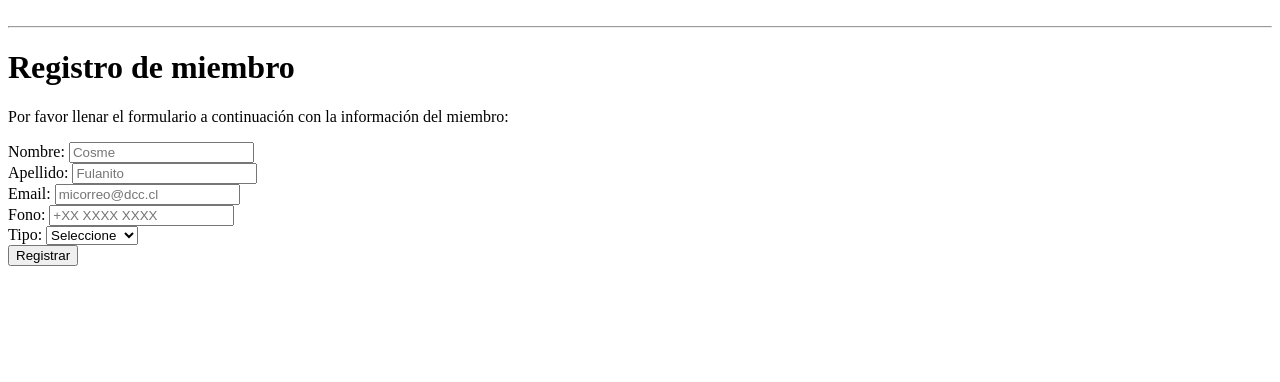
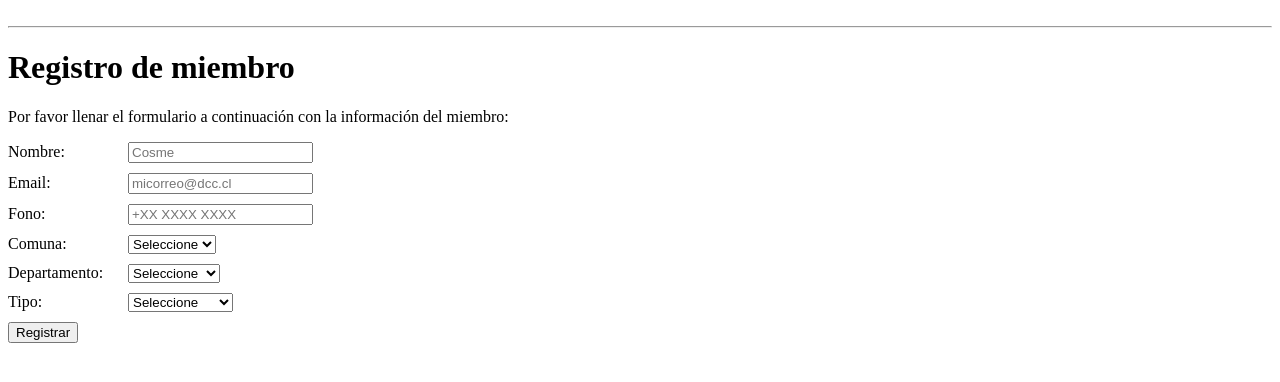
Before and after one commit to JosefinaE/desarrollo_web_josefina_errazuriz, a Flask app: page /register in a window 1280 px wide. Shown: the part 98-480 px from the top of the page. Run offline with Flask 3, Linux system fonts and the light colour scheme; data that the repository does not hold is empty.

Commit message:
add registro miembros

```diff
--- a/app.py
+++ b/app.py
@@ -1,12 +1,13 @@
-from flask import Flask, render_template, request
+from flask import Flask, render_template, request, flash, redirect, url_for
 from sqlalchemy import select
 from sqlalchemy import create_engine
 from sqlalchemy.orm import Session
 
 from models import Actividad, Comuna, Foto, Miembro, Region
+from validators import validar_miembro
 
 app = Flask(__name__, template_folder="./templates", static_folder="./static")
-
+app.config["SECRET_KEY"] = "ñkdalksdo0akoriqworkdaslmlkadpñ"
 
 def getSession():
     connection_string = "mysql+pymysql://cc5002:programacionweb@localhost:3306/tarea2"
@@ -23,10 +24,37 @@ def home():
 
 @app.route("/register", methods=['POST', 'GET'])
 def registrar_miembro():
+
+    session = getSession()
+    comunas = session.scalars(select(Comuna).order_by(Comuna.nombre))
     if request.method == 'POST':
-        form = request.form
-        print(form.get("nombre"))
-    return render_template("registro.html")
+        data = request.form
+        id_comunas = [c.id for c in comunas]
+        valid_messages = validar_miembro(data, id_comunas)
+
+        ret = False
+        for valid, msg in valid_messages:
+            if not valid:
+                flash(msg, 'error')
+                ret = True
+        if ret:
+            return redirect(url_for('registrar_miembro'))
+        # Insert into db
+        new_miembro = Miembro(
+            nombre = data.get("nombre"),
+            email = data.get("email"),
+            telefono = data.get("fono"),
+            tipo = data.get("tipo"),
+            departamento = data.get("depto"),
+            comuna_id = data.get("id_comuna")
+        )
+        try:
+            session.add(new_miembro)
+            session.commit()
+        except Exception as e:
+            flash(f"Error al registrar miembro {e}", 'error')
+            session.rollback()
+    return render_template("registro.html", comunas=comunas)
 
 
 @app.route("/")
--- a/sql_scripts/tarea2.sql
+++ b/sql_scripts/tarea2.sql
@@ -55,6 +55,9 @@ CREATE TABLE IF NOT EXISTS `tarea2`.`miembro` (
   `telefono` VARCHAR(15) NOT NULL,
   `fecha_registro` DATETIME NOT NULL,
   `comuna_id` INT NOT NULL,
+  `tipo` ENUM('estudiante_pre', 'estudiante_post', 'funcionario', 'academico') NOT NULL,
+  `departamento` ENUM('DCC', 'DIM', 'DFI', 'DIE', 'DII', 'Ing. en Minas', 'Ing. Mecanica', 'Ing. Civil','Geologia','Astronomia') NULL,
+
   PRIMARY KEY (`id`),
   INDEX `fk_miembro_comuna1_idx` (`comuna_id` ASC),
   CONSTRAINT `fk_miembro_comuna1`
--- a/templates/base.html
+++ b/templates/base.html
@@ -3,6 +3,7 @@
 
 <head>
     <title>{{title}}</title>
+    <link rel="stylesheet" href="{{ url_for('static', filename='css/styles.css') }}">
 </head>
 
 
@@ -19,6 +20,16 @@
 <br>
 <div id="errors" class="error-container"></div>
 <hr>
+{% with messages = get_flashed_messages(with_categories=true) %}
+  {% if messages %}
+    <ul class=flashes>
+    {% for category, message in messages %}
+      <li class="{{ category }}">{{ message }}</li>
+    {% endfor %}
+    </ul>
+  {% endif %}
+{% endwith %}
+
 {% block content %}
 {% endblock %}
 </html>
--- a/templates/registro.html
+++ b/templates/registro.html
@@ -13,11 +13,6 @@
     </div>
 
     <div class="form-row">
-        <label for="apellido" class="form-label">Apellido:</label>
-        <input id="apellido" name="apellido" type="text" placeholder="Fulanito">
-    </div>
-
-    <div class="form-row">
         <label for="email" class="form-label">Email:</label>
         <input id="email" name="email" type="email" placeholder="micorreo@dcc.cl">
     </div>
@@ -27,14 +22,41 @@
         <input id="fono" name="fono" type="text" placeholder="+XX XXXX XXXX">
     </div>
 
-    <div class="form-row">
-        <label for="tipo" class="form-label">Tipo:</label>
+    <div class="form-row"  id="select_comuna">
+        <label for="id_comuna" class="form-label">Comuna:</label>
+        <select id="id_comuna" name="id_comuna">
+            <option value="">Seleccione</option>
+            {% for c in comunas %}
+            <option value="{{c.id}}">{{c.nombre}}</option>
+            {% endfor %}
+        </select>
+    </div>
+
+    <div class="form-row" onchange="hideDeptoSelect()" id="select_tipo">
+        <label for="tipo" class="form-label">Departamento:</label>
         <select id="tipo" name="tipo">
             <option value="">Seleccione</option>
             <option value="estudiante_pre">Pre-grado</option>
             <option value="estudiante_post">Post-grado</option>
             <option value="funcionario">Funcionario</option>
             <option value="academico">Académico</option>
+        </select>
+    </div>
+
+    <div class="form-row" id="select_depto">
+        <label for="depto" class="form-label">Tipo:</label>
+        <select id="depto" name="depto">
+            <option value="">Seleccione</option>
+            <option value="DCC">DCC</option>
+            <option value="DIM">DIM</option>
+            <option value="DFI">DFI</option>
+            <option value="DIE">DIE</option>
+            <option value="DII">DII</option>
+            <option value="Geologia">Geología</option>
+            <option value="Astronomia">Astronomía</option>
+            <option value="Ing. en Minas">Ing. en Minas</option>
+            <option value="Ing. Mecanica">Ing. Mecánica</option>
+            <option value="Ing. Civil">Ing. Civil</option>
         </select>
     </div>
 
@@ -49,36 +71,60 @@
 <script>
     const form = document.getElementById("form-registro");
     const nombre = document.getElementById("nombre");
-    const apellido= document.getElementById("apellido");
     const email = document.getElementById("email");
     const tipo = document.getElementById("tipo");
+    const depto = document.getElementById("depto");
     const fono = document.getElementById("fono");
+    const id_comuna = document.getElementById("id_comuna");
 
     const errorDiv = document.getElementById("errors")
+    const deptoSelect = document.getElementById("select_depto")
+    const tipoSelect = document.getElementById("select_tipo");
+
+    function hideDeptoSelect(){
+        console.log(tipo.value)
+        if(tipo.value=="funcionario"){
+            deptoSelect.style.display = "none";
+            depto.value = ""
+        }else{
+            deptoSelect.style.display = "flex";
+        }
+    }
+
+
 
     form.addEventListener("submit", (event) => {
         cleanErrors(errorDiv)
         event.preventDefault();
 
         let validName = validateName(nombre.value, 3)
-        let validApellido =validateName(apellido.value, 3)
         let validEmail = validateEmail(email.value)
         let validPhone = validatePhone(fono.value)
         let validType = tipo.value != ""
+        let validDepto = false;
+        let validComuna = id_comuna.value != ""
+        if(tipo.value == "funcionario"){
+            validDepto = depto.value == ""
+        }else{
+            validDepto = depto.value != ""
+        }
 
-        if(validName && validApellido && validEmail && validPhone && validType){
+
+        let validForm = validName && validEmail && validPhone && validType && validDepto && validComuna
+        if(true){
             // registrar usuario
-            alert("Miembro registrado correctamente")
             form.submit();
         }else{
             let head = "Errores en el formulario:"
 
             let values =[
                 [validName, "Nombre inválido (mínimo 3 caracteres)"],
-                [validApellido, "Apellido inválido (mínimo 3 caracteres)"],
                 [validEmail, "Email inválido"],
                 [validPhone, "Teléfono inválido (formato +XX XXXX XXXX) (entre 7 y 14 digitos)"],
-                [validType, "Debe seleccionar el tipo de miembro"]]
+                [validType, "Debe seleccionar el tipo de miembro"],
+                [validDepto, "Debe seleccionar un deptartamento"],
+                [validComuna, "Debe seleccionar una comuna"],
+            ]
             // filter out valid inputs
             console.log(values)
             let filtered_values = values.filter(val => val[0]==false).map(val=>val[1])
```
Also changed, not shown: models.py (+20 -3 lines), validators.py (added, +37 -0 lines).
